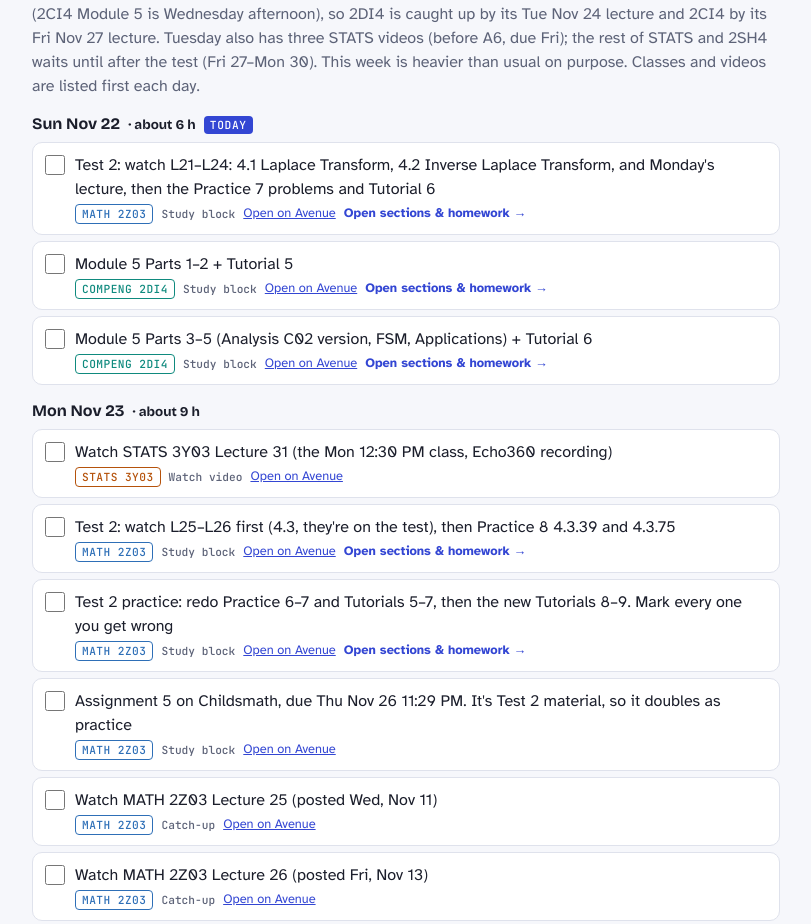
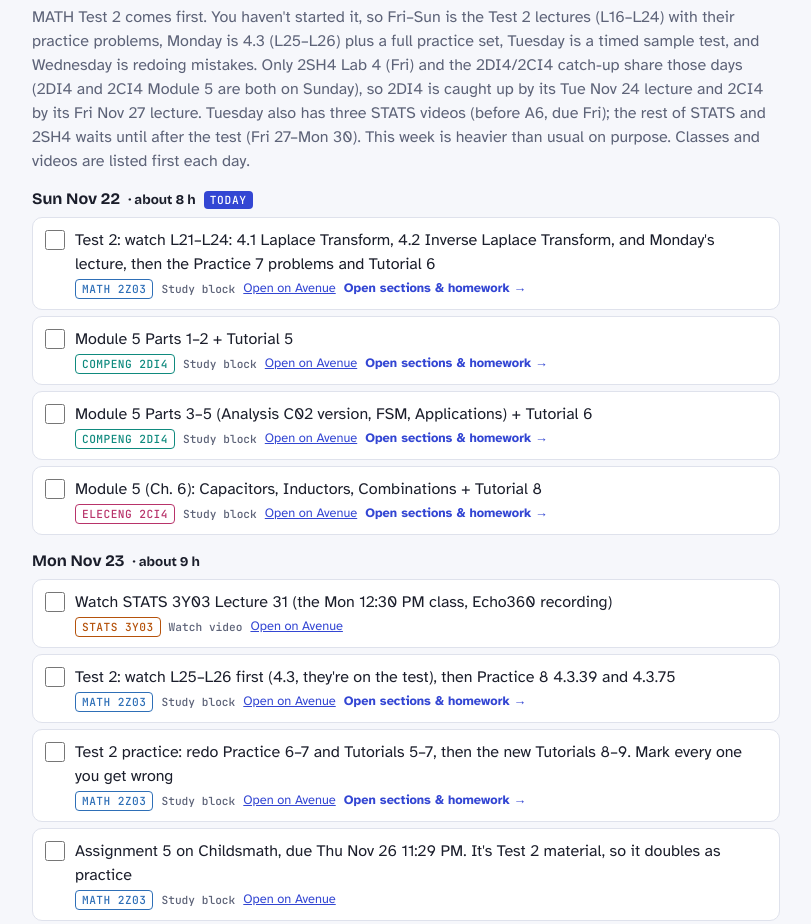
Before and after one commit to yussuf3456/2026FallSemStudyBoard, a plain HTML site: page index.html in a window 1280 px wide. Shown: the part 3344-4268 px from the top of the page, without its empty margins (234-1045 px from the left). Drawn offline with nearby package versions, Linux system fonts and the light colour scheme.

Commit message:
2CI4 Module 5 back on Sunday

```diff
--- a/index.html
+++ b/index.html
@@ -292,7 +292,7 @@ const PHASES = [
    ["r20","stats","Afternoon: redo every problem you starred, then the formula sheet. Eat, then head to TSH 120"],
    ["r21","stats","Midterm 2, 7:00 PM, TSH 120. Pencil, McMaster standard calculator, student ID"]]}
  ]},
- {id:"math", title:"Full catch-up + MATH Test 2", range:"Nov 19–29", note:"MATH Test 2 comes first. You haven't started it, so Fri–Sun is the Test 2 lectures (L16–L24) with their practice problems, Monday is 4.3 (L25–L26) plus a full practice set, Tuesday is a timed sample test, and Wednesday is redoing mistakes. Only 2SH4 Lab 4 (Fri) and the 2DI4/2CI4 catch-up share those days (2CI4 Module 5 is Wednesday afternoon), so 2DI4 is caught up by its Tue Nov 24 lecture and 2CI4 by its Fri Nov 27 lecture. Tuesday also has three STATS videos (before A6, due Fri); the rest of STATS and 2SH4 waits until after the test (Fri 27–Mon 30). This week is heavier than usual on purpose.", days:[
+ {id:"math", title:"Full catch-up + MATH Test 2", range:"Nov 19–29", note:"MATH Test 2 comes first. You haven't started it, so Fri–Sun is the Test 2 lectures (L16–L24) with their practice problems, Monday is 4.3 (L25–L26) plus a full practice set, Tuesday is a timed sample test, and Wednesday is redoing mistakes. Only 2SH4 Lab 4 (Fri) and the 2DI4/2CI4 catch-up share those days (2DI4 and 2CI4 Module 5 are both on Sunday), so 2DI4 is caught up by its Tue Nov 24 lecture and 2CI4 by its Fri Nov 27 lecture. Tuesday also has three STATS videos (before A6, due Fri); the rest of STATS and 2SH4 waits until after the test (Fri 27–Mon 30). This week is heavier than usual on purpose.", days:[
   {date:"2026-11-19", label:"Thu Nov 19", off:true, tasks:[]},
   {date:"2026-11-20", label:"Fri Nov 20", tasks:[
    ["q13","2sh4","Lab 4: finish and submit on GitHub Classroom, due tonight. Do this first"],
@@ -303,7 +303,8 @@ const PHASES = [
   {date:"2026-11-22", label:"Sun Nov 22", tasks:[
    ["q8","math","Test 2: watch L21–L24: 4.1 Laplace Transform, 4.2 Inverse Laplace Transform, and Monday's lecture, then the Practice 7 problems and Tutorial 6"],
    ["q9","2di4","Module 5 Parts 1–2 + Tutorial 5"],
-   ["q12","2di4","Module 5 Parts 3–5 (Analysis C02 version, FSM, Applications) + Tutorial 6"]]},
+   ["q12","2di4","Module 5 Parts 3–5 (Analysis C02 version, FSM, Applications) + Tutorial 6"],
+   ["q15","2ci4","Module 5 (Ch. 6): Capacitors, Inductors, Combinations + Tutorial 8"]]},
   {date:"2026-11-23", label:"Mon Nov 23", tasks:[
    ["mt-b","math","Test 2: watch L25–L26 first (4.3, they're on the test), then Practice 8 4.3.39 and 4.3.75"],
    ["r22","math","Test 2 practice: redo Practice 6–7 and Tutorials 5–7, then the new Tutorials 8–9. Mark every one you get wrong"],
@@ -313,8 +314,7 @@ const PHASES = [
    ["d6","2di4","Before the 12:30 lecture: Module 6 slides Parts 1–2 + 10 problems. Then you're caught up in 2DI4"]]},
   {date:"2026-11-25", label:"Wed Nov 25", tasks:[
    ["r25","math","Redo the problems you got wrong from Practice 6–7, the tutorials and the sample test"],
-   ["r26","math","Second timed pass at the sample test without notes, then the Laplace table. Sleep early"],
-   ["q15","2ci4","Module 5 (Ch. 6): Capacitors, Inductors, Combinations + Tutorial 8"]]},
+   ["r26","math","Second timed pass at the sample test without notes, then the Laplace table. Sleep early"]]},
   {date:"2026-11-26", label:"Thu Nov 26", tasks:[
    ["r27","math","Test 2, 6:30 PM, T13 125"]]},
   {date:"2026-11-27", label:"Fri Nov 27", tasks:[
```
